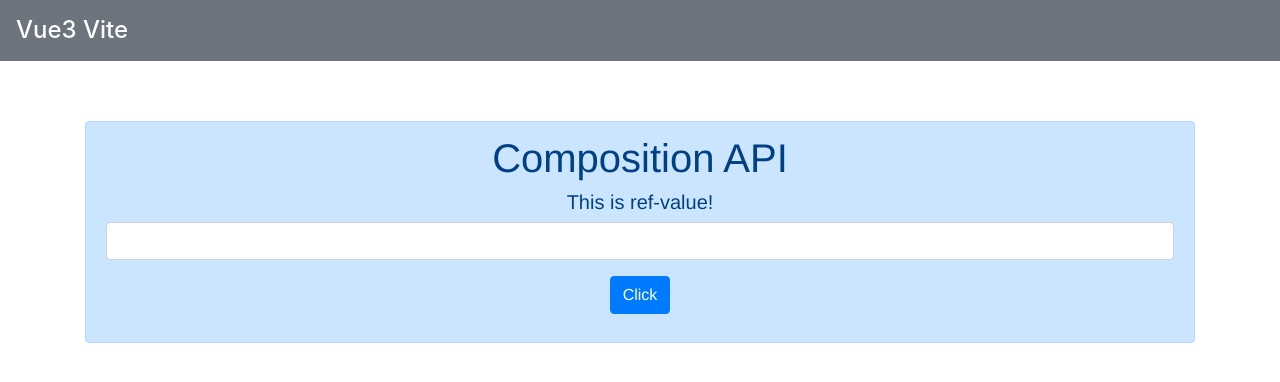
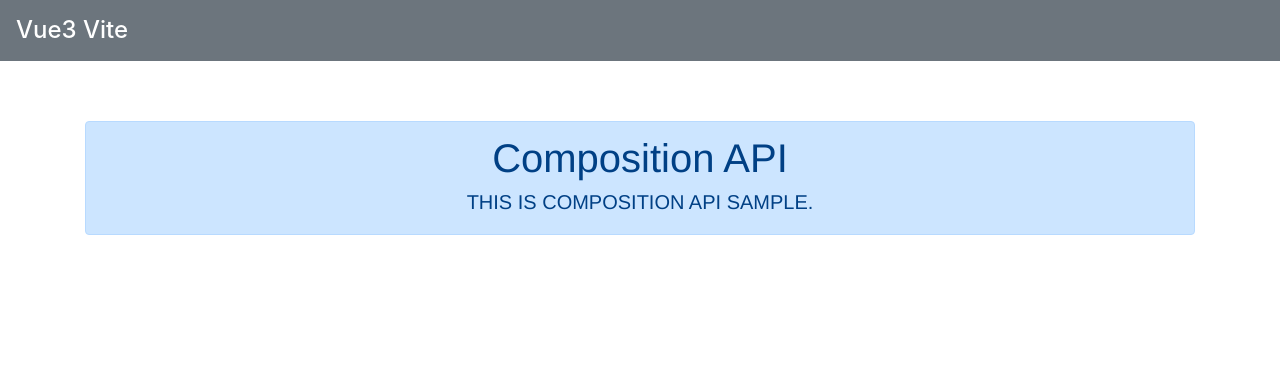
Before and after one commit to besumero628/Vue3_practice, a Vue app in the folder vite_app/: page / in a window 1280 px wide. Shown: the top 382 px of the page. Built offline with nearby package versions, Linux system fonts and the light colour scheme.

Commit message:
contextの使用

```diff
--- a/vite_app/src/components/HelloWorld.vue
+++ b/vite_app/src/components/HelloWorld.vue
@@ -2,10 +2,6 @@
   <div class="alert alert-primary">
     <h1>{{ title }}</h1>
     <p class="h5">{{ data.msg }}</p>
-    <div>
-      <input type="number" v-model="data.num" min="0" class="form-control">
-    </div>
-    <button class="btn btn-primary m-3" v-on:click="action">Click</button>
   </div>
 </template>
 
@@ -15,22 +11,13 @@ export default {
   props: {
     title: String,
   },
-  setup(props) {
+  setup(props, context) {
     const data = reactive({
       msg: 'This is ref-value!',
-      count: 0
     })
-
-    const action = ()=> {
-      let total = 0
-      for(let i=1; i <= data.num; i++){
-        total += i
-      }
-      data.msg = "Total: " + total
-    }
-
+    data.msg = context.attrs['msg'].toUpperCase()
     return {
-      data, action
+      data
     }
   },
 };
```
